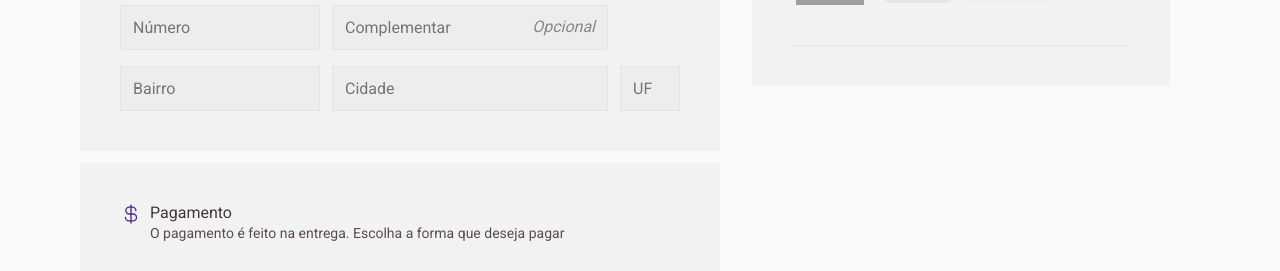
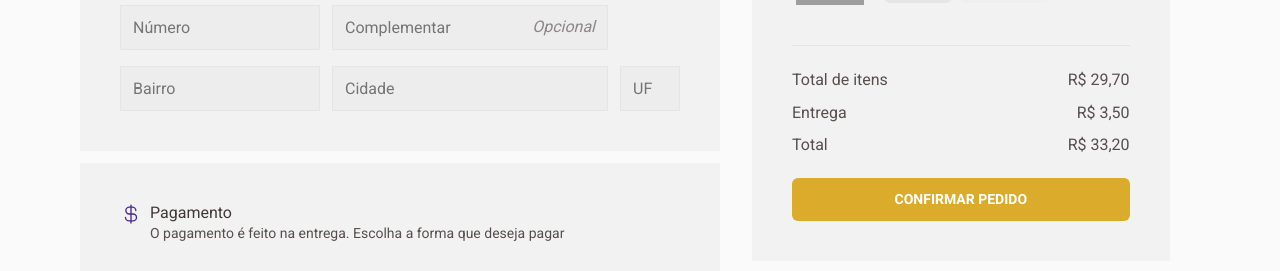
Before and after one commit to franciniltonsoaresmenzes/coffee-delivery, a React (Vite) app: page /checkout in a window 1280 px wide. Shown: the part 667-938 px from the top of the page. Built offline with nearby package versions, Linux system fonts and the light colour scheme; grey boxes are pictures that could not be loaded.

Commit message:
refatorando

```diff
--- a/src/components/Typography.ts
+++ b/src/components/Typography.ts
@@ -32,7 +32,7 @@ export const SubTitle = styled.h3<SubTitleProps>`
 
 interface TextProps {
   size?: 's' | 'l' | 'm' | 'x-s'
-  color?: 'subtitle' | 'label' | 'text'
+  color?: 'subtitle' | 'label' | 'text' | 'white'
   weight?: string
   lineHeight?: number
 }
--- a/src/pages/Checkout/components/CoffeeSelected/index.tsx
+++ b/src/pages/Checkout/components/CoffeeSelected/index.tsx
@@ -1,6 +1,12 @@
 import { CoffeeCardShop } from '../../../../components/CoffeeCardShop'
-import { CoffeeSelectedContainer, ListCoffeeCardShop } from './styles'
+import {
+  CoffeeSelectedContainer,
+  FlexPrice,
+  FlexPriceContainer,
+  ListCoffeeCardShop,
+} from './styles'
 import { v4 as uuidv4 } from 'uuid'
+import { ButtonSubmit } from '../../../../components/ButtonSubmit'
 
 const CoffeeCard = [
   {
@@ -32,6 +38,24 @@ export function CoffeeSelected() {
           />
         </ListCoffeeCardShop>
       ))}
+      <FlexPriceContainer>
+        <FlexPrice>
+          <span>Total de itens</span>
+          <span>R$ 29,70</span>
+        </FlexPrice>
+
+        <FlexPrice>
+          <span>Entrega</span>
+          <span>R$ 3,50</span>
+        </FlexPrice>
+
+        <FlexPrice>
+          <span>Total</span>
+          <span>R$ 33,20</span>
+        </FlexPrice>
+      </FlexPriceContainer>
+
+      <ButtonSubmit />
     </CoffeeSelectedContainer>
   )
 }
--- a/src/pages/Checkout/components/CoffeeSelected/styles.ts
+++ b/src/pages/Checkout/components/CoffeeSelected/styles.ts
@@ -9,3 +9,15 @@ export const ListCoffeeCardShop = styled.div`
   padding-bottom: 2rem;
   border-bottom: 1px solid ${({ theme }) => theme.color.base.button};
 `
+
+export const FlexPriceContainer = styled.section`
+  display: flex;
+  flex-direction: column;
+  gap: 13.5px;
+  margin: 1.5rem 0;
+`
+
+export const FlexPrice = styled.div`
+  display: flex;
+  justify-content: space-between;
+`
```
Also changed, not shown: src/components/ButtonSubmit/index.tsx (renamed from src/components/ButtonSubimit/index.tsx), src/components/ButtonSubmit/styles.ts (renamed from src/components/ButtonSubimit/styles.ts).
